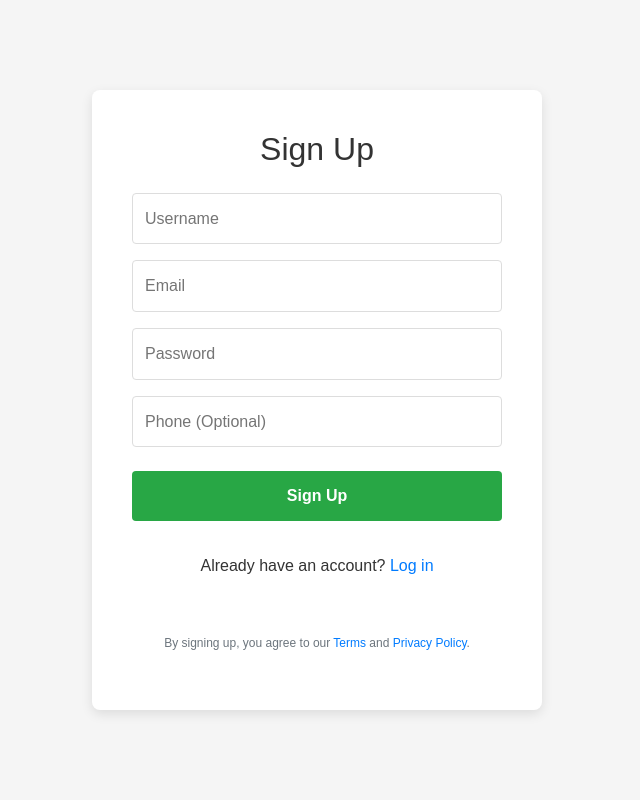
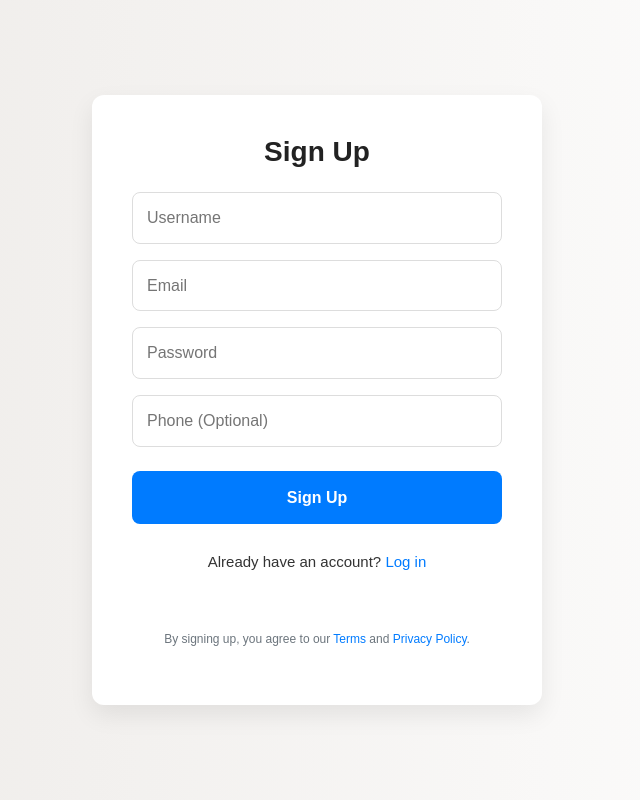
Before and after one commit to Opiii16/Prosper, a React (Create React App) app: page /signup in a window 1280 px wide. Shown: the whole page, without its empty margins (323-963 px from the left). Built offline with nearby package versions, Linux system fonts and the light colour scheme.

Commit message:
Update Signup.css

```diff
--- a/src/components/Signup.css
+++ b/src/components/Signup.css
@@ -5,23 +5,30 @@
   justify-content: center;
   align-items: center;
   min-height: 100vh;
-  background-color: #f5f5f5;
+  background: linear-gradient(to right, #ece9e6, #ffffff);
   padding: 20px;
 }
 
 .signup-card {
   background-color: white;
-  border-radius: 8px;
-  box-shadow: 0 4px 12px rgba(0, 0, 0, 0.1);
+  border-radius: 12px;
+  box-shadow: 0 10px 25px rgba(0, 0, 0, 0.08);
   padding: 40px;
   width: 100%;
   max-width: 450px;
+  transition: all 0.3s ease-in-out;
+}
+
+.signup-card:hover {
+  transform: scale(1.01);
 }
 
 .signup-title {
   text-align: center;
   margin-bottom: 24px;
-  color: #333;
+  color: #222;
+  font-size: 28px;
+  font-weight: bold;
 }
 
 .signup-form {
@@ -31,22 +38,33 @@
 }
 
 .signup-input {
-  padding: 12px;
-  border-radius: 4px;
+  padding: 12px 14px;
+  border-radius: 8px;
   border: 1px solid #ddd;
   font-size: 16px;
+  transition: border-color 0.2s ease;
+}
+
+.signup-input:focus {
+  outline: none;
+  border-color: #007bff;
 }
 
 .signup-button {
-  padding: 12px;
-  background-color: #28a745;
+  padding: 14px;
+  background-color: #007bff;
   color: white;
   border: none;
-  border-radius: 4px;
+  border-radius: 8px;
   font-size: 16px;
   cursor: pointer;
-  font-weight: bold;
+  font-weight: 600;
   margin-top: 8px;
+  transition: background-color 0.3s ease;
+}
+
+.signup-button:hover {
+  background-color: #0056b3;
 }
 
 .signup-button:disabled {
@@ -56,12 +74,19 @@
 
 .signup-link {
   text-align: center;
-  margin-top: 16px;
+  margin-top: 10px;
+  font-size: 15px;
 }
 
 .signup-link a {
   color: #007bff;
   text-decoration: none;
+  font-weight: 500;
+}
+
+.signup-message {
+  text-align: center;
+  font-size: 14px;
 }
 
 .signup-terms {
@@ -75,7 +100,3 @@
   color: #007bff;
   text-decoration: none;
 }
-
-.signup-message {
-  text-align: center;
-}
```
